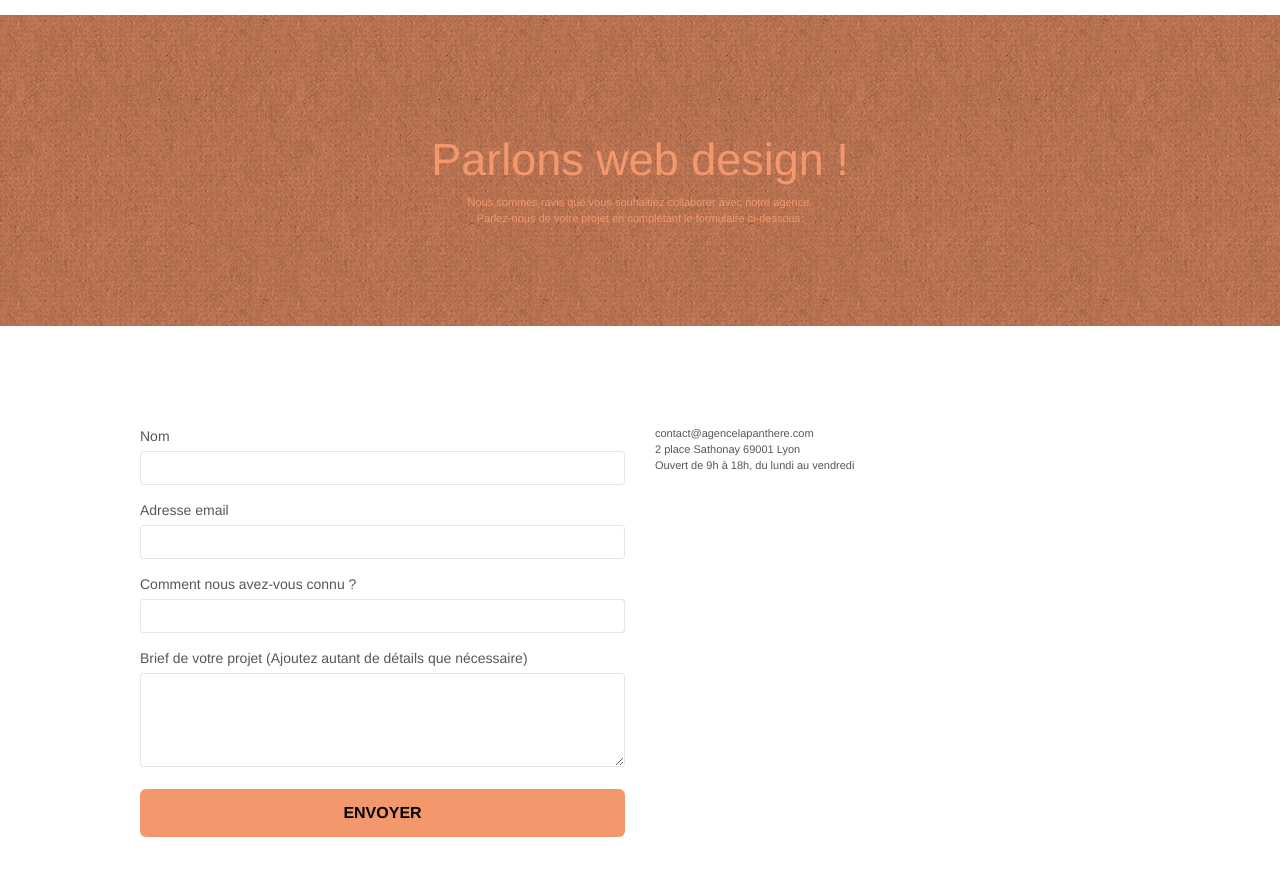
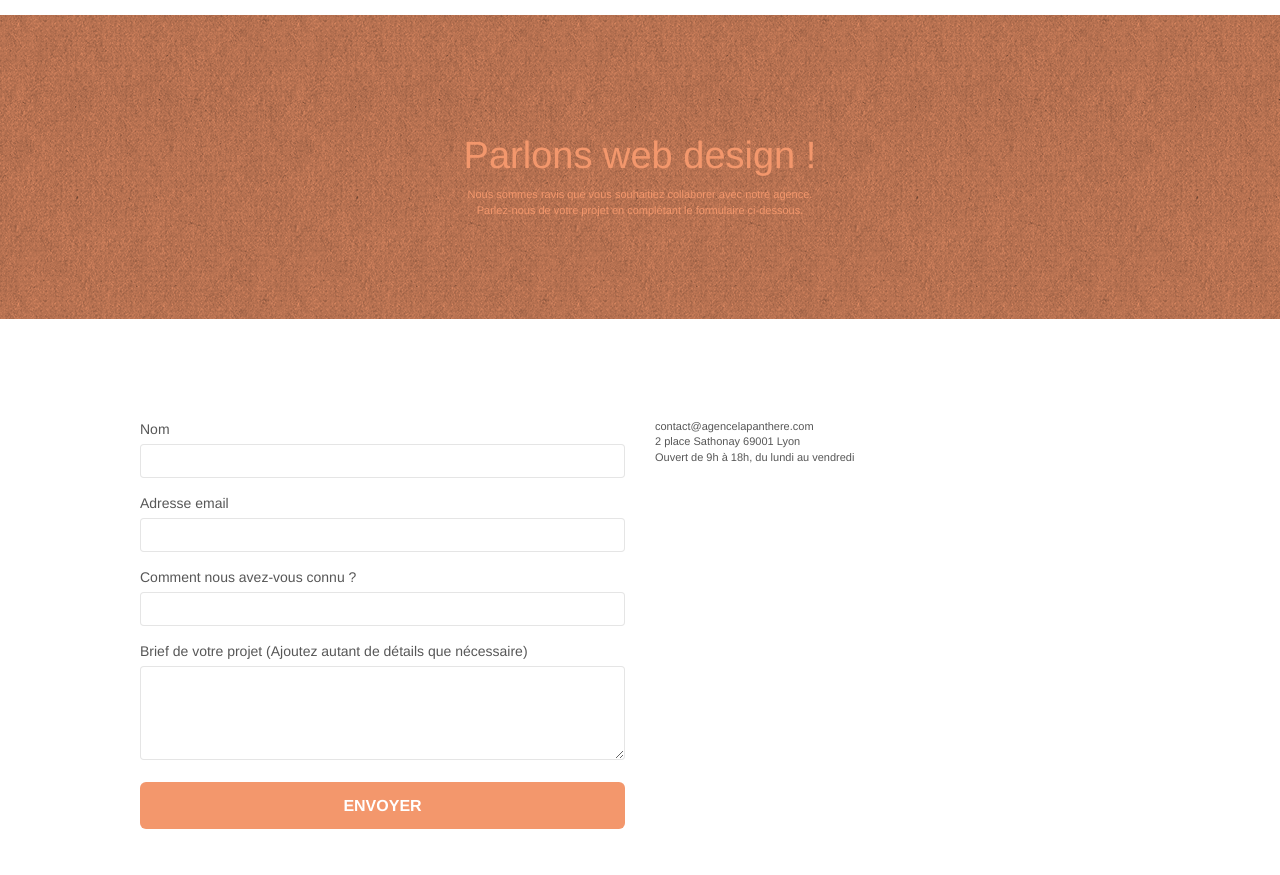
Before and after one commit to quentinhrv/Agence-La-Panth-re, a plain HTML site: page page2.html in a window 1280 px wide. Shown: the part 77-952 px from the top of the page. Drawn offline with nearby package versions, Linux system fonts and the light colour scheme; files that its build step writes are made by us from their sources; a script that the page names is missing.

Commit message:
contrast

```diff
--- a/style.css
+++ b/style.css
@@ -659,7 +659,7 @@ a {
 }
 
 .hero-bloc-text {
-    font-size: 45px;
+    font-size: 38px;
 }
 
 .hero-bloc-text-sub {
@@ -780,12 +780,12 @@ h4 {
 
 .btn-atomic-tangerine {
     background: #F3976C;
-    color: black!important;
+    color: #FFFFFF!important;
 }
 
 .btn-atomic-tangerine:hover {
     background: #c27956!important;
-    color: black!important;
+    color: #FFFFFF!important;
 }
 
 .ltc-white {
```
